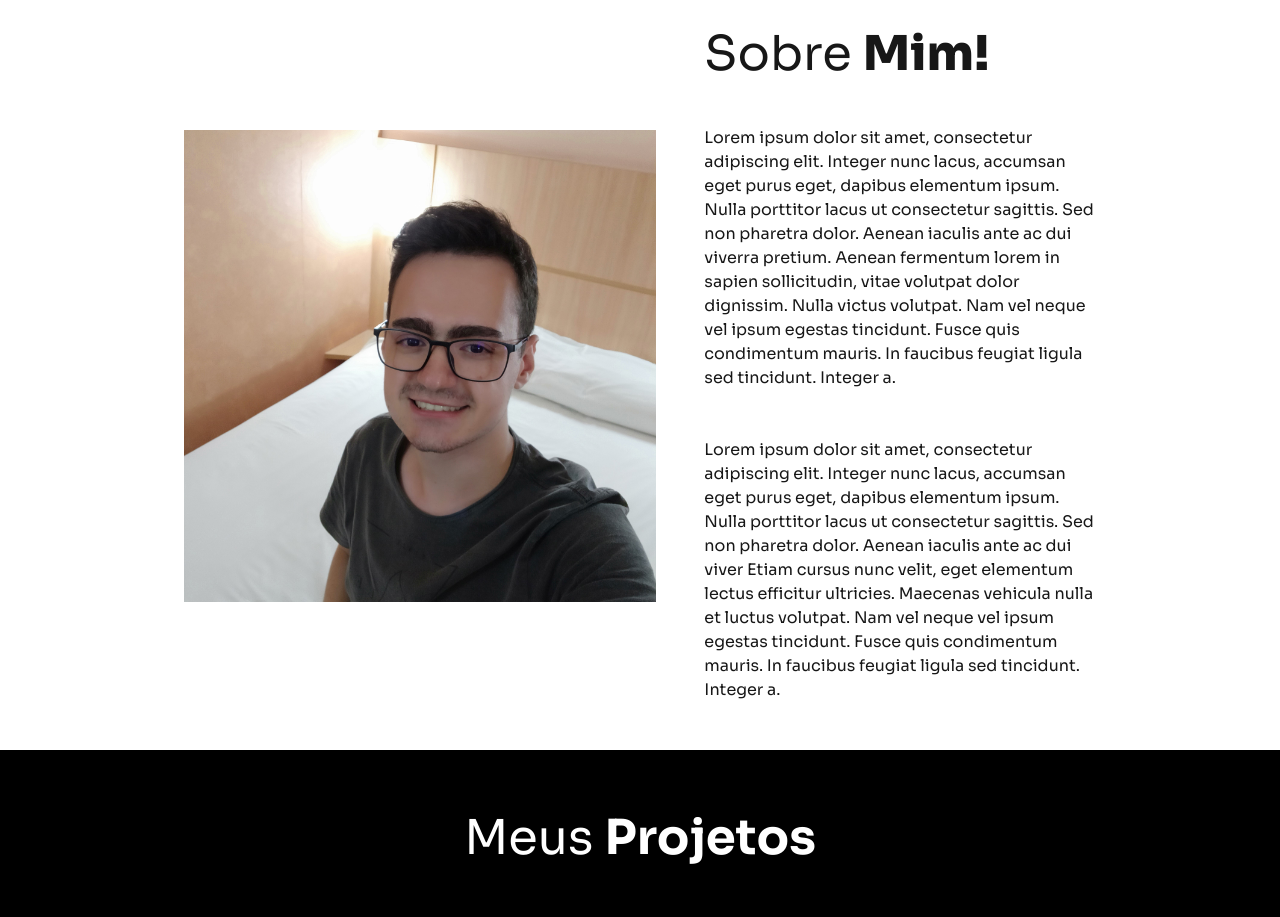
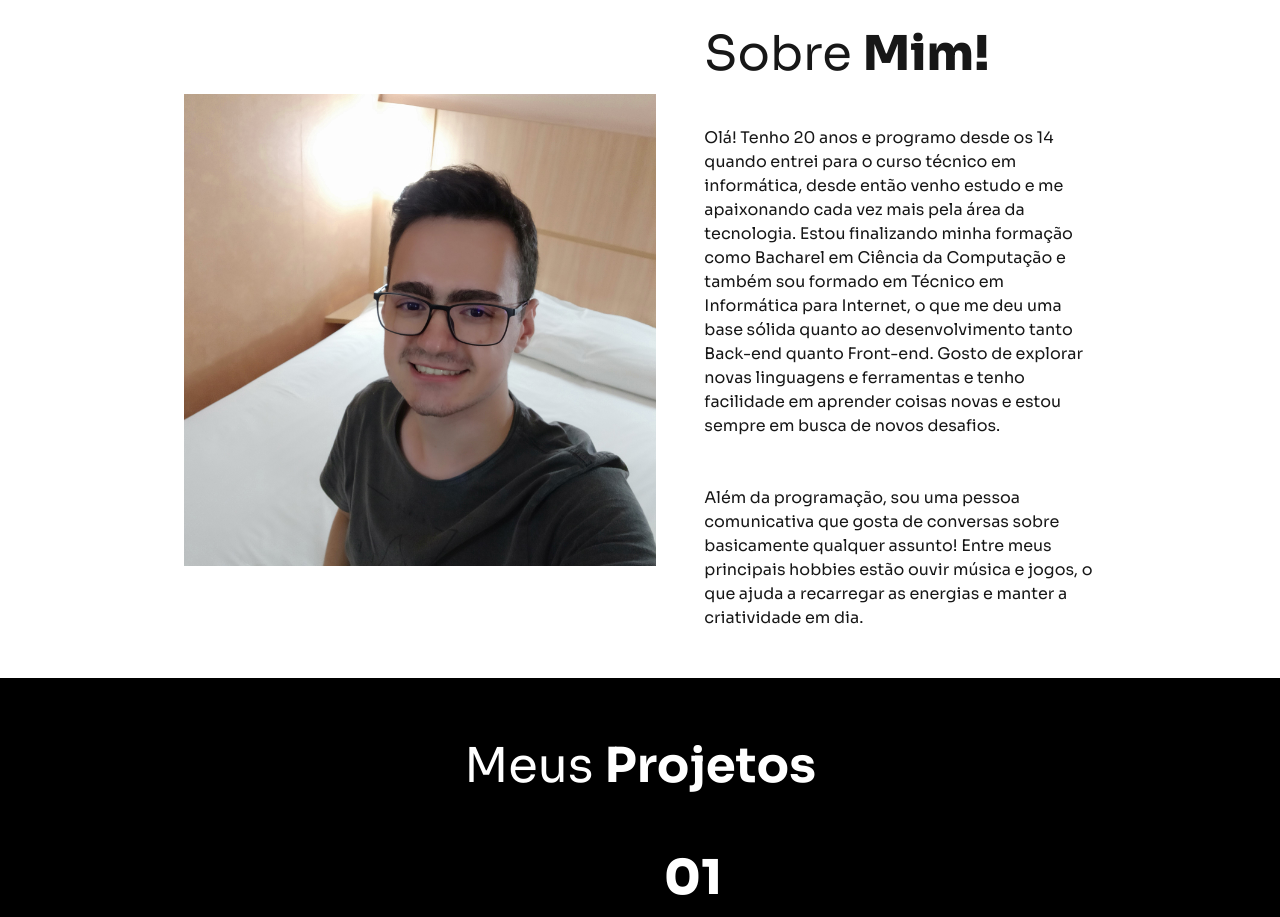
Before and after one commit to VictorRms03/Meu-Portfolio, a Next.js app: page / in a window 1280 px wide. Shown: the part 2200-3117 px from the top of the page. Built offline with nearby package versions, Linux system fonts and the light colour scheme.

Commit message:
feat: texto de 'Sobre mim'

```diff
--- a/src/components/Sobre.tsx
+++ b/src/components/Sobre.tsx
@@ -17,19 +17,15 @@ export default function Sobre() {
 
                     <h2 className="text-5xl"> Sobre <span className="font-extrabold">Mim!</span> </h2>
 
-                    <p className="mt-12"> Lorem ipsum dolor sit amet, consectetur adipiscing elit. Integer nunc lacus, accumsan eget purus eget,
-                         dapibus elementum ipsum. Nulla porttitor lacus ut consectetur sagittis. Sed non pharetra dolor. Aenean
-                         iaculis ante ac dui viverra pretium. Aenean fermentum lorem in sapien sollicitudin, vitae volutpat dolor
-                         dignissim. Nulla victus volutpat. Nam vel neque vel ipsum egestas tincidunt. Fusce quis condimentum mauris.
-                         In faucibus feugiat ligula sed tincidunt. Integer a.
+                    <p className="mt-12"> Olá! Tenho 20 anos e programo desde os 14 quando entrei para o curso técnico em informática,
+                         desde então venho estudo e me apaixonando cada vez mais pela área da tecnologia.
+                         Estou finalizando minha formação como Bacharel em Ciência da Computação e também sou formado em Técnico em Informática para Internet,
+                         o que me deu uma base sólida quanto ao desenvolvimento tanto Back-end quanto Front-end. Gosto de explorar novas linguagens e ferramentas e
+                         tenho facilidade em aprender coisas novas e estou sempre em busca de novos desafios.
                     </p>
 
-                    <p className="mt-12">
-                        Lorem ipsum dolor sit amet, consectetur adipiscing elit. Integer nunc lacus, accumsan eget purus eget,
-                         dapibus elementum ipsum. Nulla porttitor lacus ut consectetur sagittis. Sed non pharetra dolor. Aenean
-                         iaculis ante ac dui viver Etiam cursus nunc velit, eget elementum lectus efficitur ultricies.
-                         Maecenas vehicula nulla et luctus volutpat. Nam vel neque vel ipsum egestas tincidunt. Fusce quis condimentum mauris.
-                         In faucibus feugiat ligula sed tincidunt. Integer a.
+                    <p className="mt-12"> Além da programação, sou uma pessoa comunicativa que gosta de conversas sobre basicamente qualquer assunto!
+                         Entre meus principais hobbies estão ouvir música e jogos, o que ajuda a recarregar as energias e manter a criatividade em dia.
                     </p>
 
                 </div>
```
